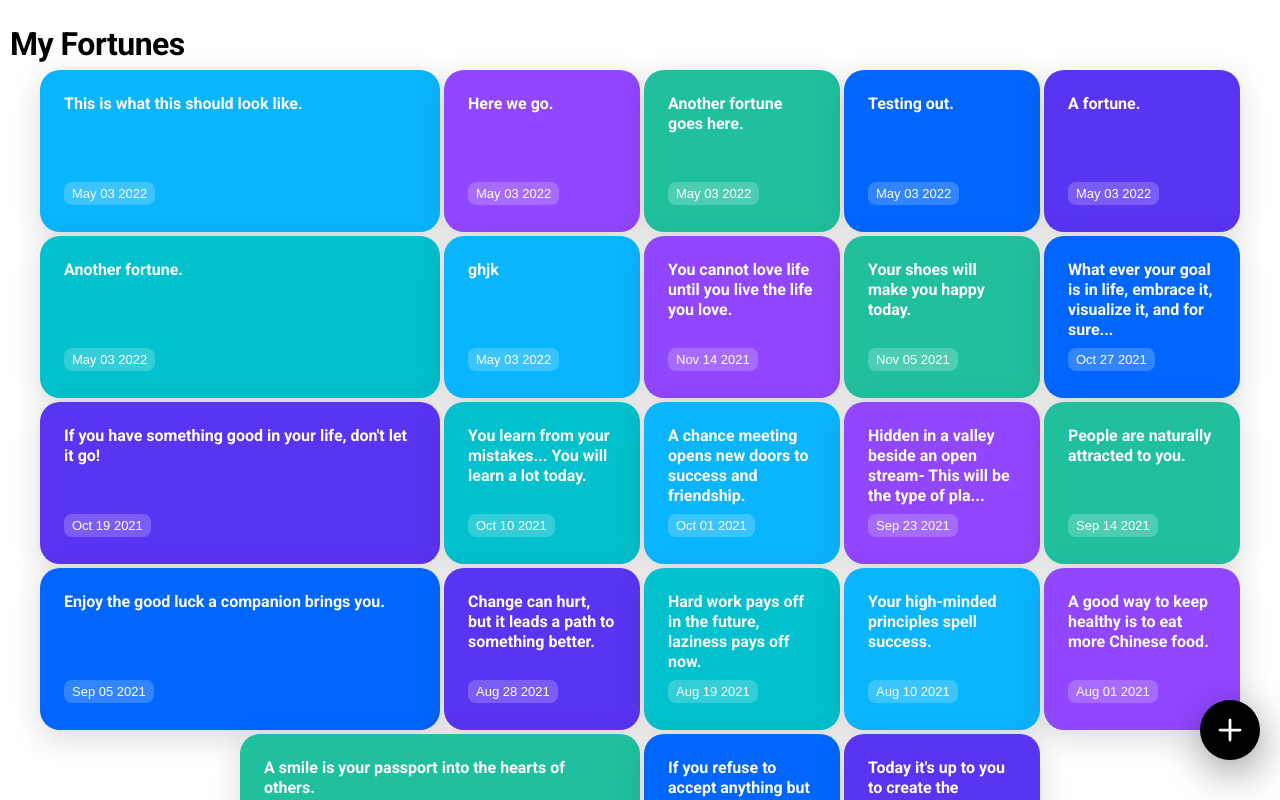
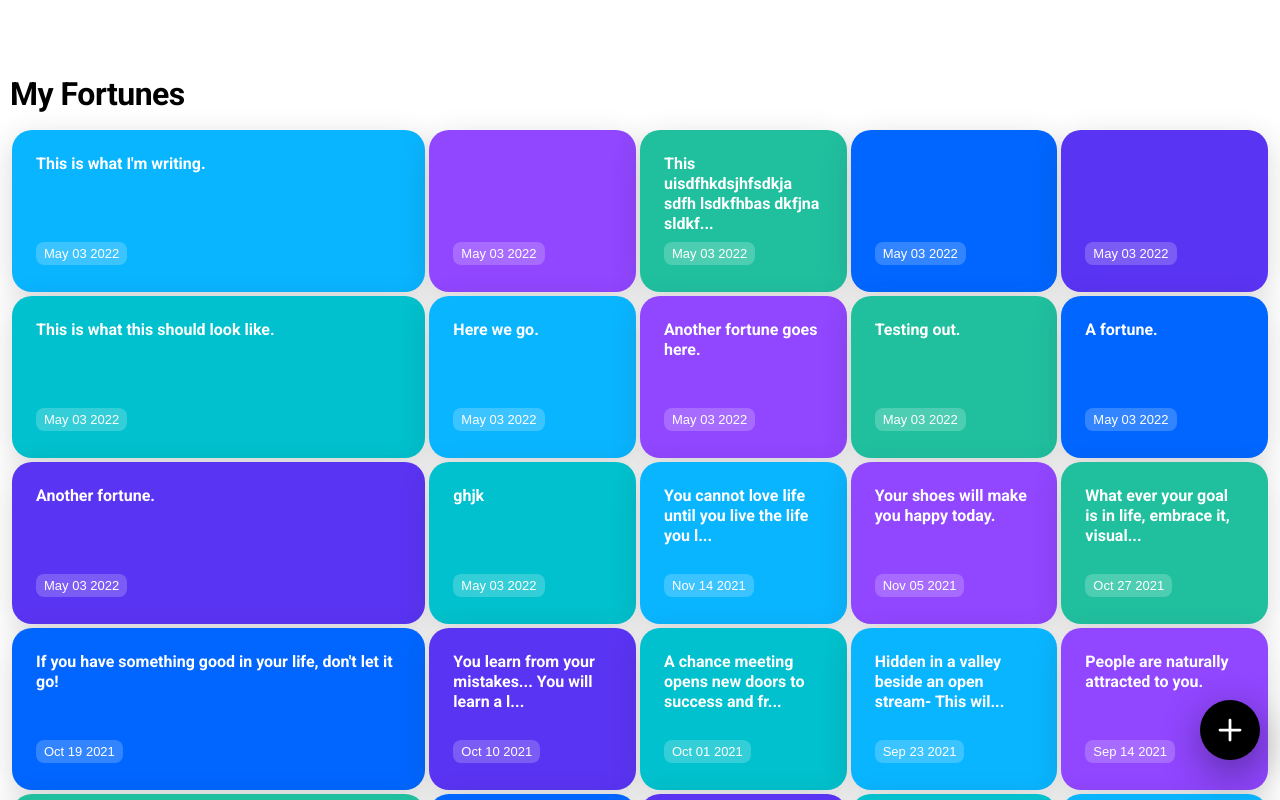
Before and after one commit to floridamaniac/fortune-cookie, a React app: page / in a window 1280 px wide. Shown: the top 800 px of the page. Built offline with nearby package versions, Linux system fonts and the light colour scheme; data requests are answered from the project's data file.

Commit message:
Refactor and style cleanup

```diff
--- a/fortune-data.json
+++ b/fortune-data.json
@@ -91,6 +91,26 @@
     {
       "text": "This is what this should look like.",
       "date": "2022-05-03T03:43:17.863Z"
+    },
+    {
+      "text": "",
+      "date": "2022-05-03T03:44:15.457Z"
+    },
+    {
+      "text": "",
+      "date": "2022-05-03T03:45:33.897Z"
+    },
+    {
+      "text": "This uisdfhkdsjhfsdkja sdfh lsdkfhbas dkfjna sldkfn alsdkfn asldkjfn asdkjlfn asfn asdlf",
+      "date": "2022-05-03T03:48:14.036Z"
+    },
+    {
+      "text": "",
+      "date": "2022-05-03T03:56:24.331Z"
+    },
+    {
+      "text": "This is what I'm writing.",
+      "date": "2022-05-03T04:07:11.599Z"
     }
   ]
 }
--- a/src/index.jsx
+++ b/src/index.jsx
@@ -1,7 +1,10 @@
 import { React, useState, useEffect } from 'react';
-import styled from 'styled-components';
+import styled, { css } from 'styled-components';
 import { createRoot } from 'react-dom/client';
 import axios from 'axios';
+
+// How frequently to include wide fortunes in main view.
+const wideFreq = 5;
 
 function App() {
   const [fortunes, setFortunes] = useState([]);
@@ -9,16 +12,13 @@ function App() {
   const [activeFortune, setActiveFortune] = useState(null);
   const [newFormText, setNewFormText] = useState('');
 
-  const getFortunes = () => {
-    axios.get('/fortunes').then((results) => setFortunes(results.data.reverse()));
-    console.log('called');
-  };
+  const getFortunes = () => { axios.get('/fortunes').then((results) => setFortunes(results.data.reverse())); };
 
-  useEffect(() => {
-    getFortunes();
-  }, []);
+  useEffect(() => { getFortunes(); }, []);
 
+  // TODO: Add visual feedback if fortune is empty.
   const addFortune = () => {
+    if (newFormText !== '') {
       axios.post('/fortunes', {
         text: newFormText,
         date: new Date(),
@@ -27,47 +27,36 @@ function App() {
         setAddView(false);
         setNewFormText('');
       });
+    }
   };
 
-  const toggleAddView = () => {
-    setAddView(true);
-  };
+  const toggleAddView = () => { setAddView(!addView); };
+  const viewFortune = (i) => { if (activeFortune === null) setActiveFortune(i); };
+  const handleChange = (e) => { setNewFormText(e.target.value); };
 
-  const deselectFortune = () => {
-    setActiveFortune(null);
-  };
-
-  const viewFortune = (i) => {
-    if (activeFortune === null) setActiveFortune(i);
-  };
-
-  const handleChange = (e) => {
-    setNewFormText(e.target.value);
-  };
-
-  const clippedText = (text) => {
-    if (text.length > 70) {
-      return (text.slice(0, 70).concat('...'));
-    }
-    return text;
+  // Clip text longer than 50 chars.
+  const clippedText = (text, double) => {
+    // If it's a wide text field, clip double the characters.
+    const clipLength = double ? 100 : 50;
+    return ((text.length > clipLength) ? (text.slice(0, clipLength).concat('...')) : text);
   };
 
   return (
-    <>
+    <MainView>
       <FortuneTitle>My Fortunes</FortuneTitle>
       <Fortunes>
         {fortunes.map((fortune, i) => (
           <FortuneWrapper key={fortune.date} onClick={() => viewFortune(i)}>
             <Fortune id={`fortune${i}`} className={activeFortune === i ? 'selected' : 'inactive'}>
               {(activeFortune === i) && (
-                <CloseFortune onClick={() => deselectFortune()}>
+                <CloseView onClick={() => setActiveFortune(null)}>
                   <svg width="30" height="30" viewBox="0 0 30 30" fill="none" xmlns="http://www.w3.org/2000/svg">
-                    <path d="M15 0C6.7335 0 0 6.7335 0 15C0 23.2665 6.7335 30 15 30C23.2665 30 30 23.2665 30 15C30 6.7335 23.2665 0 15 0ZM11.5605 9.43945L15 12.8789L18.4395 9.43945C18.9606 8.9116 19.9296 8.81526 20.5605 9.43945C21.1462 10.0252 21.1462 10.9748 20.5605 11.5605L17.1211 15L20.5605 18.4395C21.1462 19.0252 21.1462 19.9748 20.5605 20.5605C19.9748 21.1462 19.0252 21.1462 18.4395 20.5605L15 17.1211L11.5605 20.5605C10.9748 21.1462 10.0252 21.1462 9.43945 20.5605C8.85382 19.9748 8.85382 19.0252 9.43945 18.4395L12.8789 15L9.43945 11.5605C8.85382 10.9748 8.85382 10.0252 9.43945 9.43945C10.0718 8.84691 10.9053 8.81517 11.5605 9.43945Z" fill="white"/>
+                    <path d="M15 0C6.7335 0 0 6.7335 0 15C0 23.2665 6.7335 30 15 30C23.2665 30 30 23.2665 30 15C30 6.7335 23.2665 0 15 0ZM11.5605 9.43945L15 12.8789L18.4395 9.43945C18.9606 8.9116 19.9296 8.81526 20.5605 9.43945C21.1462 10.0252 21.1462 10.9748 20.5605 11.5605L17.1211 15L20.5605 18.4395C21.1462 19.0252 21.1462 19.9748 20.5605 20.5605C19.9748 21.1462 19.0252 21.1462 18.4395 20.5605L15 17.1211L11.5605 20.5605C10.9748 21.1462 10.0252 21.1462 9.43945 20.5605C8.85382 19.9748 8.85382 19.0252 9.43945 18.4395L12.8789 15L9.43945 11.5605C8.85382 10.9748 8.85382 10.0252 9.43945 9.43945C10.0718 8.84691 10.9053 8.81517 11.5605 9.43945Z" fill="white" />
                   </svg>
-                </CloseFortune>
+                </CloseView>
               )}
               <FortuneText>
-                {activeFortune === i ? fortune.text : clippedText(fortune.text)}
+                {activeFortune === i ? fortune.text : clippedText(fortune.text, !(i % wideFreq))}
               </FortuneText>
               <FortuneDate>
                 {new Date(fortune.date).toDateString().split(' ').slice(1)
@@ -86,15 +75,37 @@ function App() {
 
       {addView && (
         <AddView>
+          <CloseView onClick={() => toggleAddView()}>
+            <svg width="30" height="30" viewBox="0 0 30 30" fill="none" xmlns="http://www.w3.org/2000/svg">
+              <path d="M15 0C6.7335 0 0 6.7335 0 15C0 23.2665 6.7335 30 15 30C23.2665 30 30 23.2665 30 15C30 6.7335 23.2665 0 15 0ZM11.5605 9.43945L15 12.8789L18.4395 9.43945C18.9606 8.9116 19.9296 8.81526 20.5605 9.43945C21.1462 10.0252 21.1462 10.9748 20.5605 11.5605L17.1211 15L20.5605 18.4395C21.1462 19.0252 21.1462 19.9748 20.5605 20.5605C19.9748 21.1462 19.0252 21.1462 18.4395 20.5605L15 17.1211L11.5605 20.5605C10.9748 21.1462 10.0252 21.1462 9.43945 20.5605C8.85382 19.9748 8.85382 19.0252 9.43945 18.4395L12.8789 15L9.43945 11.5605C8.85382 10.9748 8.85382 10.0252 9.43945 9.43945C10.0718 8.84691 10.9053 8.81517 11.5605 9.43945Z" fill="black" />
+            </svg>
+          </CloseView>
           <NewFortuneInput onChange={(e) => handleChange(e)} placeholder="Start writing..." />
           <DoneButton onClick={() => addFortune()}>
             Done
           </DoneButton>
         </AddView>
       )}
-    </>
+    </MainView>
   );
 }
+
+const clickable = css`
+  &:hover {
+    transform: scale(1.05);
+    transition: transform 0.2s ease-in-out;
+  }
+  &:active {
+    transform: scale(0.97);
+    transition: transform 0.05s ease-in-out;
+  }
+  transition: transform 0.1s ease-in-out;
+  cursor: pointer;
+`;
+
+const MainView = styled.div`
+  padding: 10px;
+`;
 
 const NewFortuneInput = styled.textarea`
   outline: none;
@@ -108,13 +119,15 @@ const NewFortuneInput = styled.textarea`
   width: 100%;
   height: 80%;
   padding: 20px;
+  margin-top: 50px;
 `;
 
-const CloseFortune = styled.div`
+const CloseView = styled.div`
   position: absolute;
   top: 30px;
   right: 30px;
   z-index: 900;
+  ${clickable};
 `;
 
 const FortuneTitle = styled.h1`
@@ -123,8 +136,8 @@ const FortuneTitle = styled.h1`
   font-weight: 700;
   font-size: 32px;
   letter-spacing: -0.5px;
-  margin-top: 20px;
-  margin-left: 10px;
+  margin-top: 60px;
+  margin-bottom: 10px;
 `;
 
 const FortuneText = styled.p`
@@ -178,6 +191,7 @@ const Fortune = styled.div`
     }
   }
   &.inactive {
+    cursor: pointer;
     &:active {
       transform: scale(0.97);
       transition: transform 0.05s ease-in-out;
@@ -188,7 +202,8 @@ const Fortune = styled.div`
 `;
 
 const FortuneWrapper = styled.article`
-  width: 196px;
+  min-width: 196px;
+  flex: 1;
   height: 162px;
   margin: 2px;
   position: relative;
@@ -213,7 +228,7 @@ const DoneButton = styled.span`
   position: absolute;
   bottom: 16px;
   right: 16px;
-  cursor: pointer;
+  ${clickable};
 `;
 
 const AddView = styled.div`
@@ -242,15 +257,7 @@ const AddFortuneIcon = styled.span`
     left: 50%;
     transform: translate(-50%, -50%);
   }
-  &:hover {
-    transform: scale(1.03);
-    transition: transform 0.2s ease-in-out;
-  }
-  &:active {
-    transform: scale(0.97);
-    transition: transform 0.05s ease-in-out;
-  }
-  transition: transform 0.1s ease-in-out;
+  ${clickable};
   z-index: 700;
 `;
 
@@ -258,8 +265,9 @@ const Fortunes = styled.section`
   display: flex;
   flex-wrap: wrap;
   justify-content: center;
-  & > :nth-child(5n + 1) {
-    width: 400px;
+  & > :nth-child(${wideFreq}n + 1) {
+    min-width: 300px;
+    flex: 2;
   }
   & > :nth-child(6n + 1) > * { background-color: #0AB5FF; }
   & > :nth-child(6n + 2) > * { background-color: #9146FF;; }
```
Also changed, not shown: 1 other file (tests, documents, lock files or other folders). Lines whose indentation alone changed are shown as unchanged.
